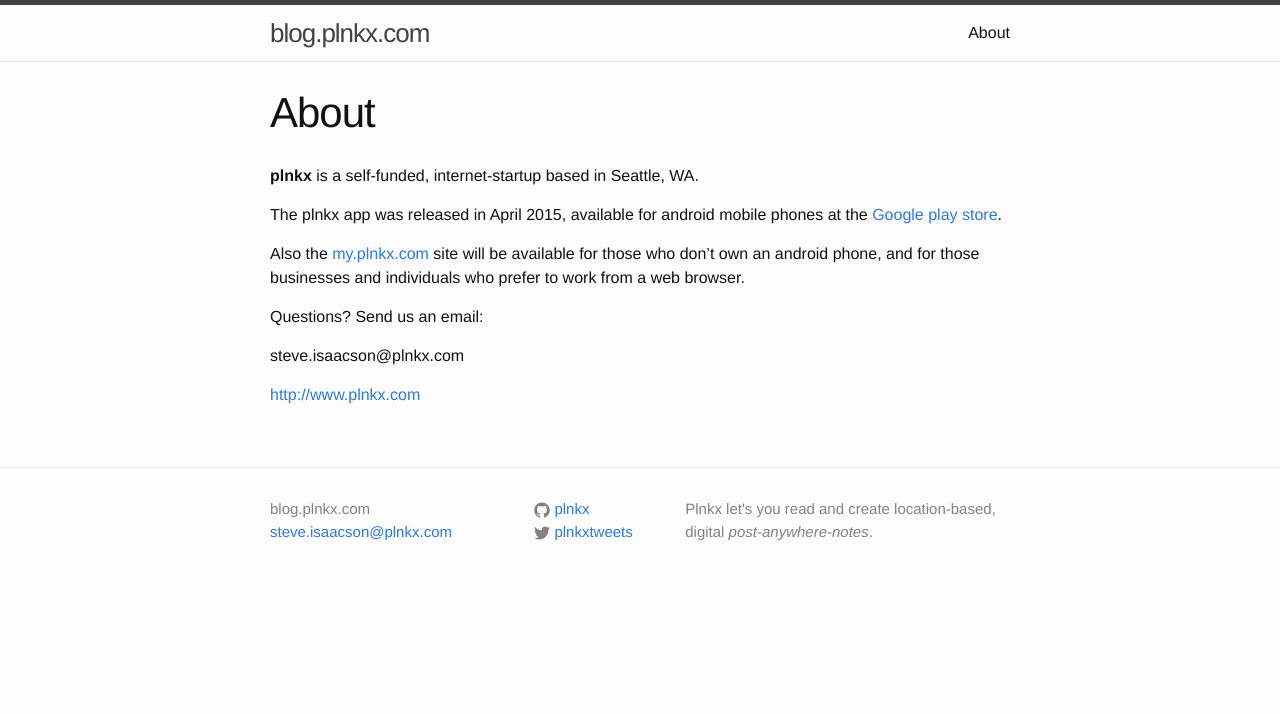
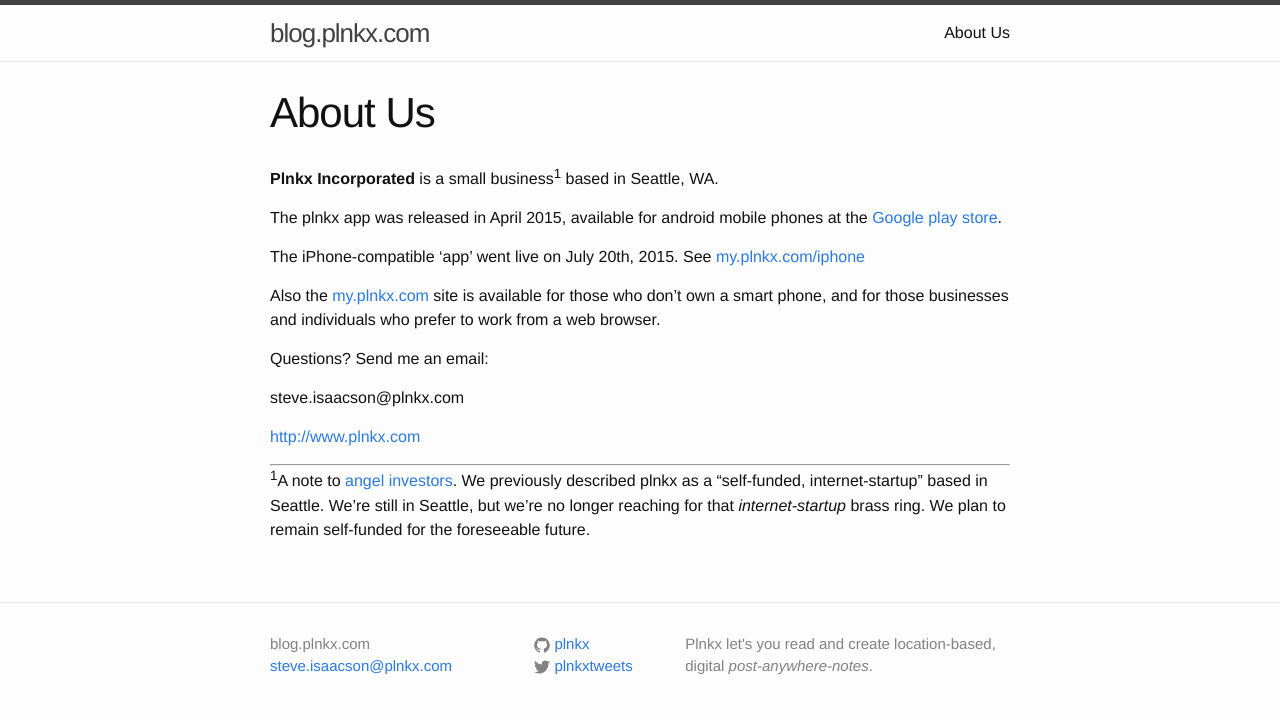
Before and after one commit to plnkx/blog, a Jekyll site: the page built from about.md, in a window 1280 px wide. Shown: the top 714 px of the page. Built offline with Jekyll 4.4.1, drawn with Linux system fonts in a browser that asks for light colours.

Commit message:
- README.md    - add url
 - _posts/2015-06-06-dantes-inferno-my-favorite-plnkx-note.markdown
   - Change title again

 - about.md
   - Add "angel investors" note

```diff
--- a/_posts/2015-06-06-dantes-inferno-my-favorite-plnkx-note.markdown
+++ b/_posts/2015-06-06-dantes-inferno-my-favorite-plnkx-note.markdown
@@ -1,6 +1,6 @@
 ---
 layout: post
-title:  Hell - My favorite note
+title:  Dante's Inferno - My favorite note
 date:  Sat Jun  6 12:33:36 PDT 2015
 ---
 
--- a/about.md
+++ b/about.md
@@ -1,22 +1,34 @@
 ---
 layout: page
-title: About
+title: About Us
 permalink: /about/
 ---
 
 
-**plnkx** is a self-funded, internet-startup based in Seattle, WA.
+**Plnkx Incorporated** is a small business<sup>1</sup> based in Seattle, WA.
 
 The plnkx app was released in April 2015, available for android
 mobile phones at the [Google play
 store](https://play.google.com/store/search?q=plnkx).
 
-Also the [my.plnkx.com](http://my.plnkx.com) site will be available
-for those who don't own an android phone, and for those businesses
-and individuals who prefer to work from a web browser.
+The iPhone-compatible 'app' went live on July 20th, 2015.
+See [my.plnkx.com/iphone](http://my.plnkx.com/iphone)
 
-Questions? Send us an email:
+
+Also the [my.plnkx.com](http://my.plnkx.com) site is available for
+those who don't own a smart phone, and for those businesses and
+individuals who prefer to work from a web browser.
+
+Questions? Send me an email:
 
 steve.isaacson@plnkx.com
 
 [http://www.plnkx.com](http://www.plnkx.com)
+
+
+----
+
+<sup>1</sup>A note to [angel investors](https://en.wikipedia.org/wiki/Angel_investor). We previously described plnkx as a
+"self-funded, internet-startup" based in Seattle. We're still in
+Seattle, but we're no longer reaching for that *internet-startup*
+brass ring. We plan to remain self-funded for the foreseeable future.
```
Also changed, not shown: README.md.
